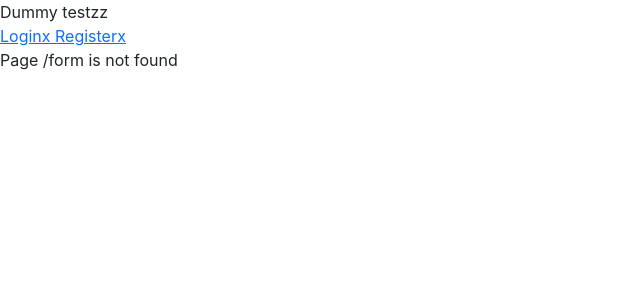
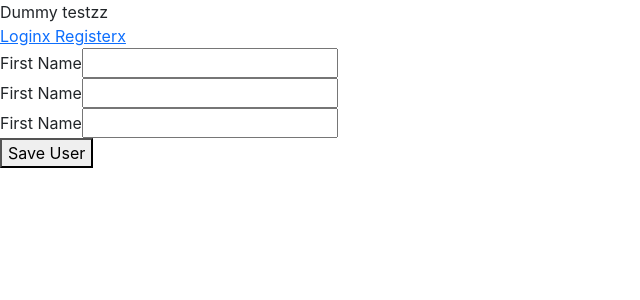
Before and after one commit to nachiappannk/learning-reactwithts, a React (Create React App) app in the folder myapp/: page /form in a window 1280 px wide. Before the commit this address had no page. Shown: the top 300 px of the page, without its empty margins (0-640 px from the left). Built offline with nearby package versions, Linux system fonts and the light colour scheme.

Commit message:
Created a form

```diff
--- a/myapp/src/components/FormDemo.tsx
+++ b/myapp/src/components/FormDemo.tsx
@@ -7,7 +7,7 @@ const FormDemo = () =>{
 
 
     const onSubmit=handleSubmit((data) =>{
-        alert(data);
+        alert(JSON.stringify(data));
     });
 
     interface Profile {
--- a/myapp/src/components/LandingPage.tsx
+++ b/myapp/src/components/LandingPage.tsx
@@ -5,6 +5,7 @@ import PageNotFound from "./PageNotFound";
 import Register from "./Register";
 import Header from "./Header";
 import UserDetails from "./UserDetails";
+import FormDemo from "./FormDemo";
 
 const LandingPage=()=>{
     return (
@@ -17,6 +18,7 @@ const LandingPage=()=>{
                 <Route path='/register' component={Register}/>
                 <Route path='/' component={Register} exact={true}/>
                 <Route path="/userdetails/:name?/:lastName?" component={UserDetails}/>
+                <Route path="/form" component={FormDemo}/>
                 <Route component={PageNotFound}/>
             </Switch>
         </BrowserRouter>
```
